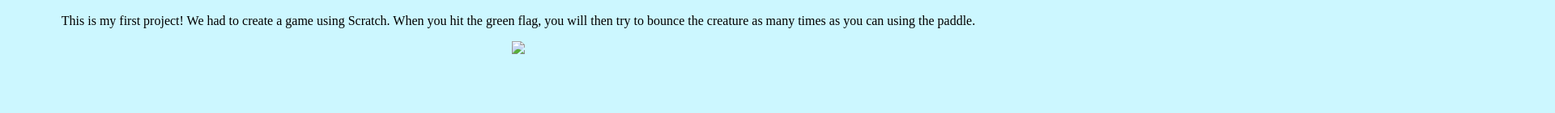
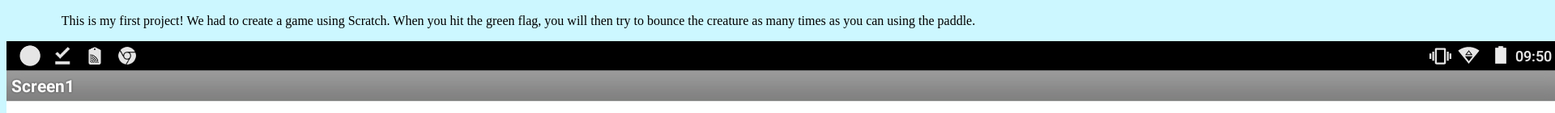
Before and after one commit to emilyalten/emilyalten, a plain HTML site: page portfolio.html in a window 1280 px wide. Shown: the part 839-979 px from the top of the page at 81% size, 1920 px wide, since content can reach past the window. Before the commit the page ends 918 px from the top, so only its background shows below. Drawn offline with Linux system fonts and the light colour scheme.

Commit message:
Update portfolio.html

```diff
--- a/portfolio.html
+++ b/portfolio.html
@@ -18,6 +18,6 @@
 			<center>
 			<iframe src="https://scratch.mit.edu/projects/365546787/embed" allowtransparency="true" width="485" height="402" frameborder="0" scrolling="no" allowfullscreen></iframe>
 			<p>This is my first project! We had to create a game using Scratch. When you hit the green flag, you will then try to bounce the creature as many times as you can using the paddle.</p>
-			<img src="Tic Tac Toe screenshot.png" width"100" height"100"
+			<img src="tictactoescreenshot (1).png" width"100" height"100"
 	</body>
 	</html>
```
